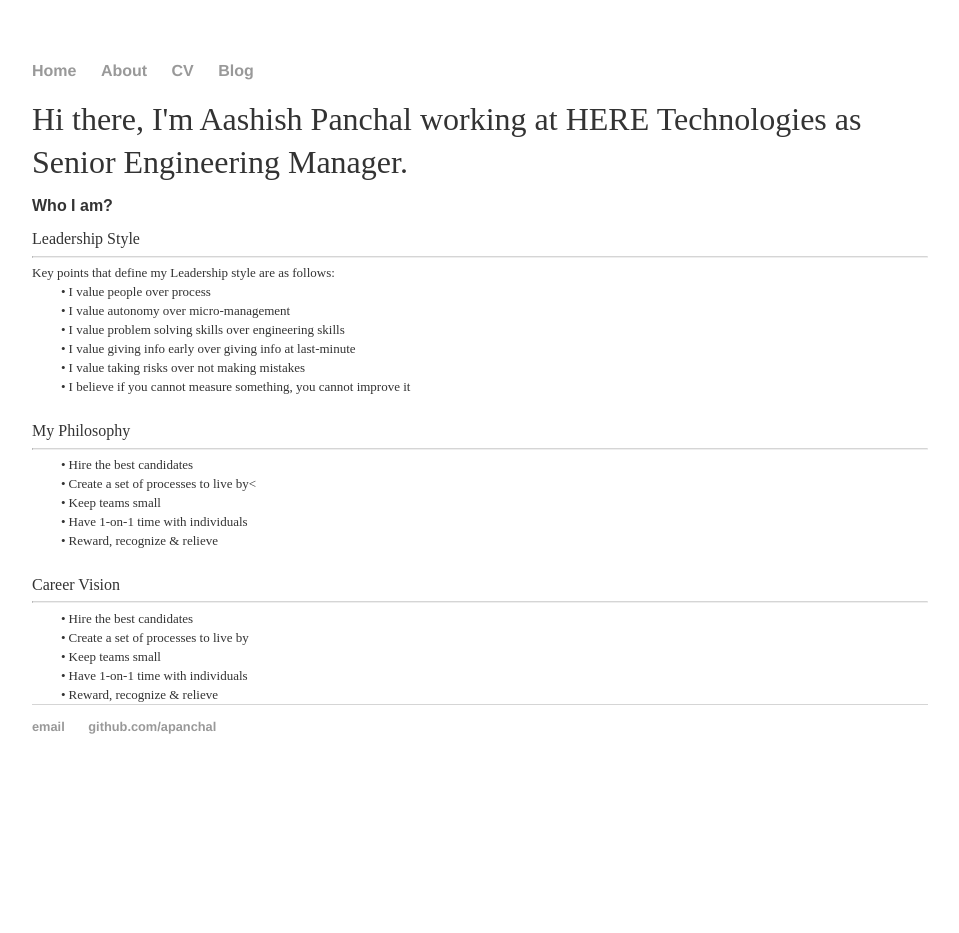
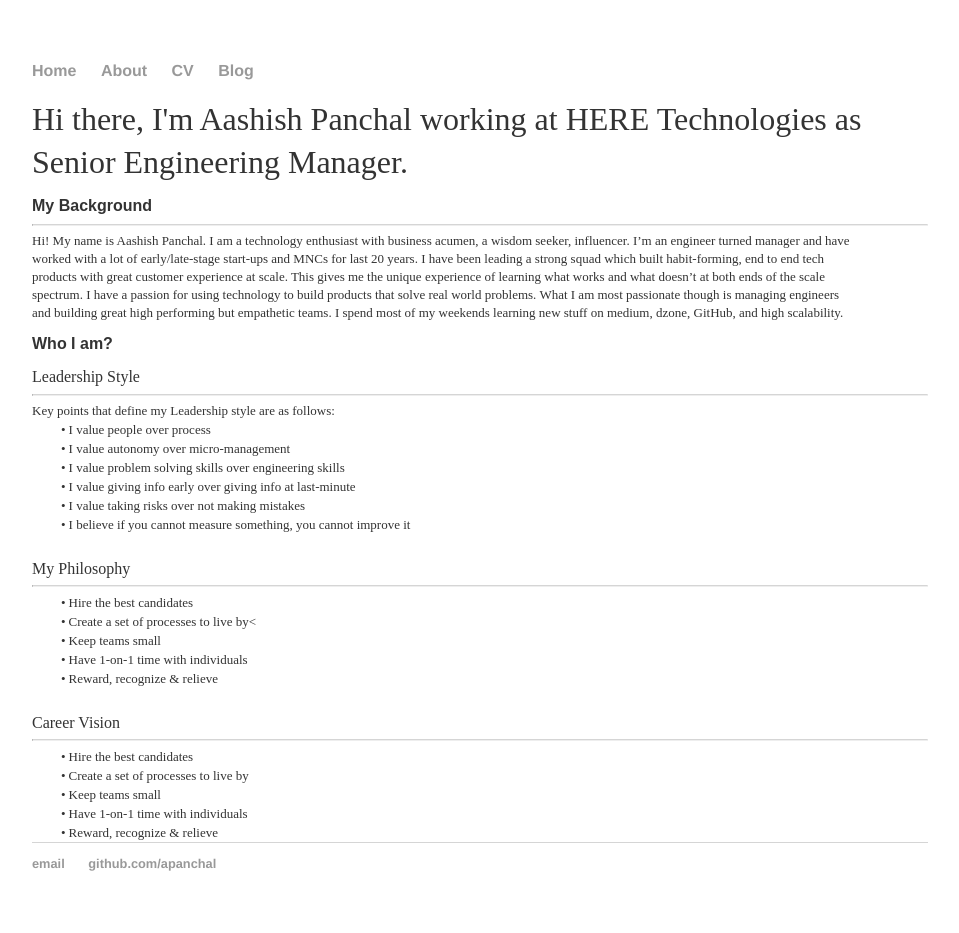
Before and after one commit to apanchal/apanchal.github.io, a Jekyll site: the page built from index.html, in a window 1280 px wide. Shown: the whole page, without its empty margins (160-1119 px from the left). Built offline with Jekyll 4.4.1, drawn with Linux system fonts in a browser that asks for light colours; before the commit the page ends 900 px from its top, so only the background shows below that.

Commit message:
Update index.html

```diff
--- a/index.html
+++ b/index.html
@@ -5,6 +5,14 @@
 
 		<div">
 			<p class="p0 ft0" >Hi there, I'm Aashish Panchal working at HERE Technologies as Senior Engineering Manager.</p>
+			<p class="p8 ft13">My Background</p>
+			<hr class="new1">
+			<p class="p5 ft1">
+			Hi! My name is Aashish Panchal. I am a technology enthusiast with business acumen, a wisdom seeker, influencer. I’m an engineer turned manager and have worked with a lot of early/late-stage start-ups and MNCs for last 20 years.
+			I have been leading a strong squad which built habit-forming, end to end tech products with great customer experience at scale. This gives me the unique experience of learning what works and what doesn’t at both ends of the scale spectrum. I have a passion for using technology to build products that solve real world problems.
+			What I am most passionate though is managing engineers and building great high performing but empathetic teams.
+			I spend most of my weekends learning new stuff on medium, dzone, GitHub, and high scalability.
+			</p>
 		</div>
 		<div>
 			<p class="p8 ft13">Who I am?</p>
```
